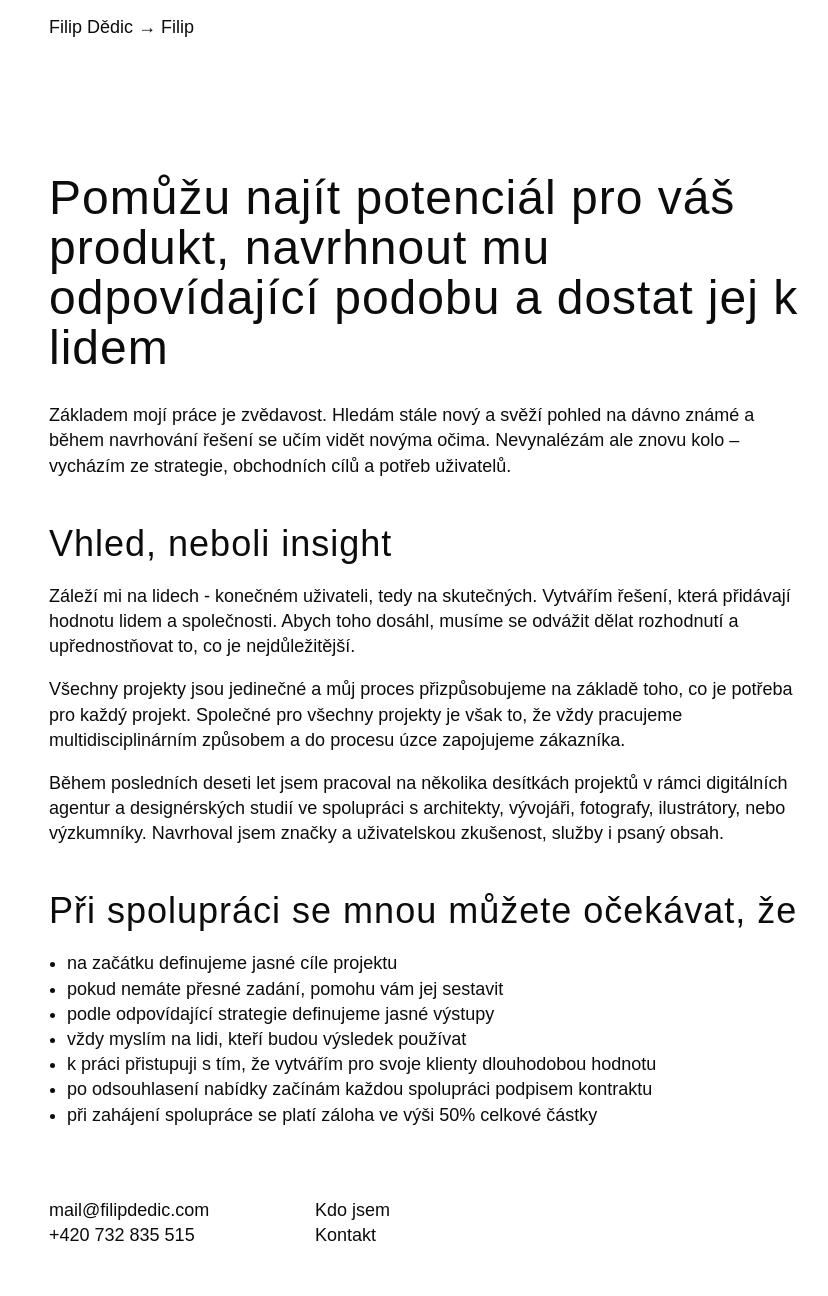
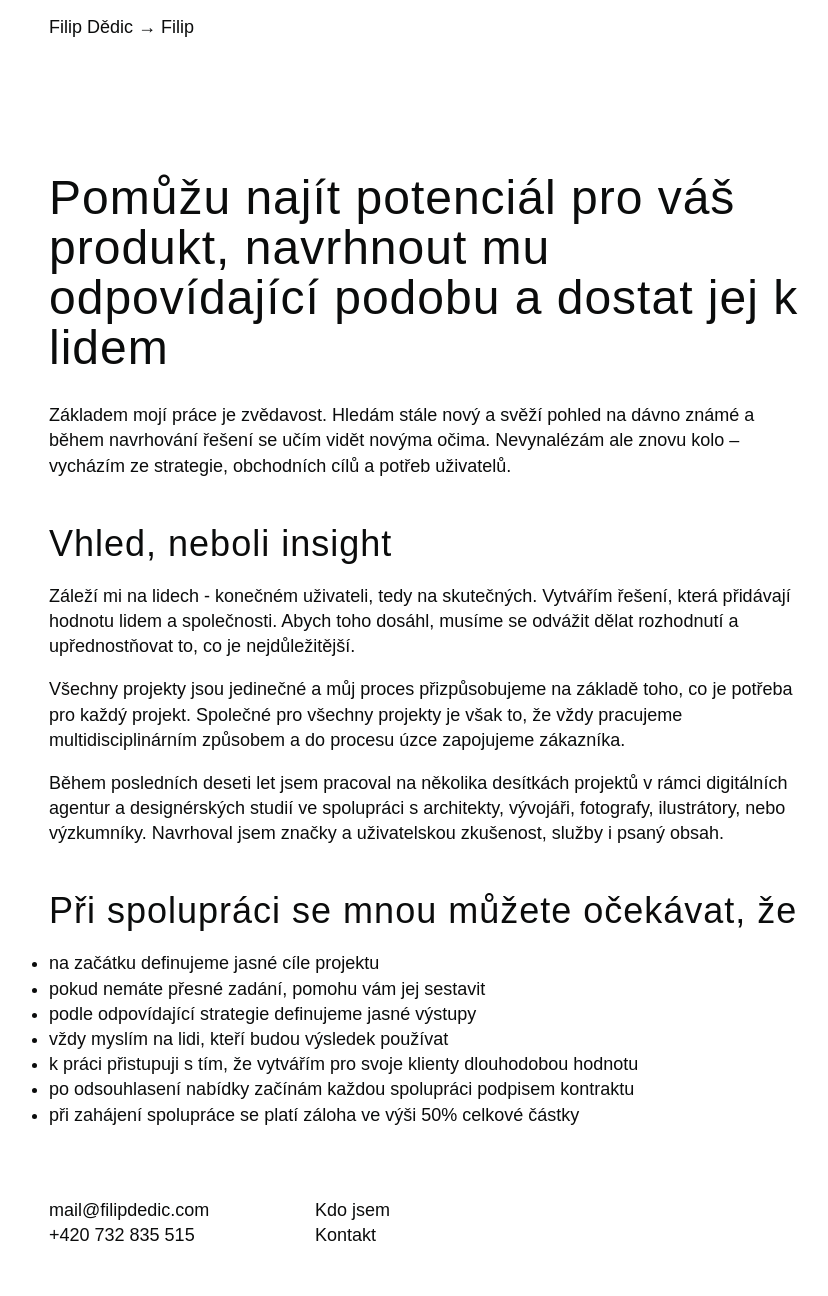
Before and after one commit to fdedic/fdedic.github.io, a Jekyll site: the page built from filip.md, in a window 1280 px wide. Shown: the whole page, without its empty margins (211-1039 px from the left). Built offline with Jekyll 4.4.1, drawn with Linux system fonts in a browser that asks for light colours; nearby versions of some CDN libraries; some web fonts are replaced.

Commit message:
Update base.css

```diff
--- a/assets/css/base.css
+++ b/assets/css/base.css
@@ -422,7 +422,7 @@
 
  /* Lists */
 
- ul {
+ .list-bullet ul {
      margin-left: 18px;
  }
 
@@ -438,11 +438,6 @@
      background: #000;
      border-radius: 100%;
  }
-
-.list-bullet {
-list-style-type: disc;
-padding-left: 20px;
-}
 
 .list-number {
 list-style-type: decimal;
```
